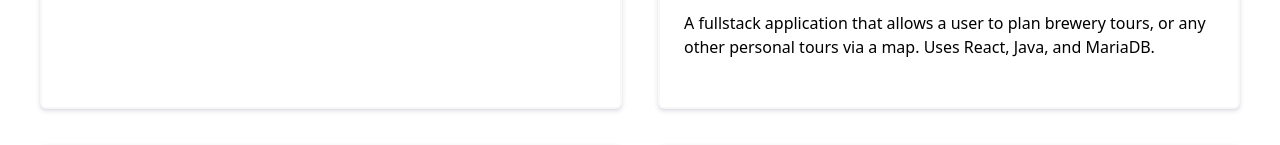
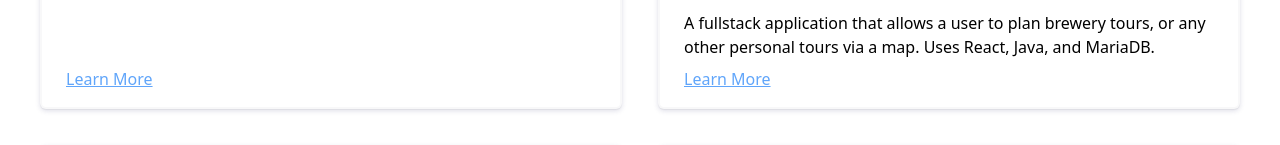
Before and after one commit to mcucina1/portfolio, a React (Create React App) app: page /projects in a window 1280 px wide. Shown: the part 759-904 px from the top of the page. Built offline with nearby package versions, Linux system fonts and the light colour scheme.

Commit message:
update project display links

```diff
--- a/src/pages/ProjectDisplay.js
+++ b/src/pages/ProjectDisplay.js
@@ -18,7 +18,7 @@ function ProjectDisplay({setLoaded ,name, image, alt, url, description, link}) {
             <footer className='py-4 px-6 flex flex-col flex-wrap'>
                 <h5 className='mb-3 text-2xl font-bold leading-8 tracking-tight'>{name}</h5>
                 <p>{description}</p>
-               {/*  <a href={link} target='_blank' rel='noreferrer' className='underline absolute bottom-4'>github</a> */}
+                <Link to={`${url}`} className='underline absolute bottom-4 text-blue-400 transition-colors duration-150 hover:text-blue-600'>Learn More</Link>
             </footer>
         </div>
     </div>
```
